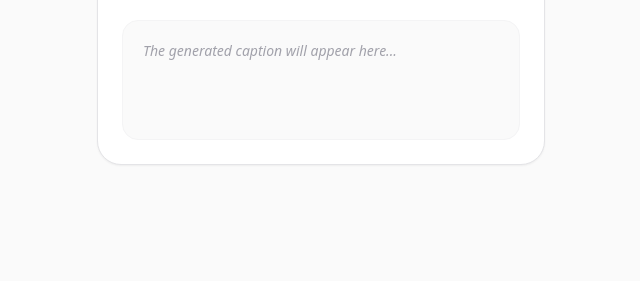
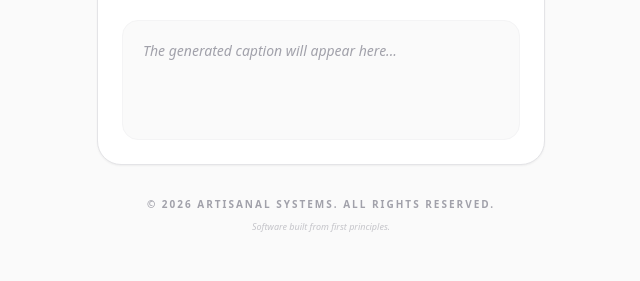
Before and after one commit to peter-ruse/caption-generator, a FastAPI app: page / in a window 1280 px wide. Shown: the part 1080-1361 px from the top of the page, without its empty margins (319-959 px from the left). Before the commit the page ends 1245 px from the top, so only its background shows below. Run offline with FastAPI, Linux system fonts and the light colour scheme; some libraries are stand-ins or nearby versions.

Commit message:
add copyright footer

```diff
--- a/templates/index.html
+++ b/templates/index.html
@@ -187,6 +187,15 @@
       </div>
     </div>
 
+    <footer class="mt-8 pb-8 text-center space-y-2">
+      <p class="text-[10px] font-bold uppercase tracking-[0.2em] text-zinc-400 dark:text-zinc-500">
+        &copy; 2026 Artisanal Systems. All rights reserved.
+      </p>
+      <p class="text-[9px] text-zinc-400/60 dark:text-zinc-500/40 italic">
+        Software built from first principles.
+      </p>
+    </footer>
+
     <script>
       if (localStorage.getItem('theme') === 'dark' || (!('theme' in localStorage) && window.matchMedia('(prefers-color-scheme: dark)').matches)) {
         document.documentElement.classList.add('dark');
```
